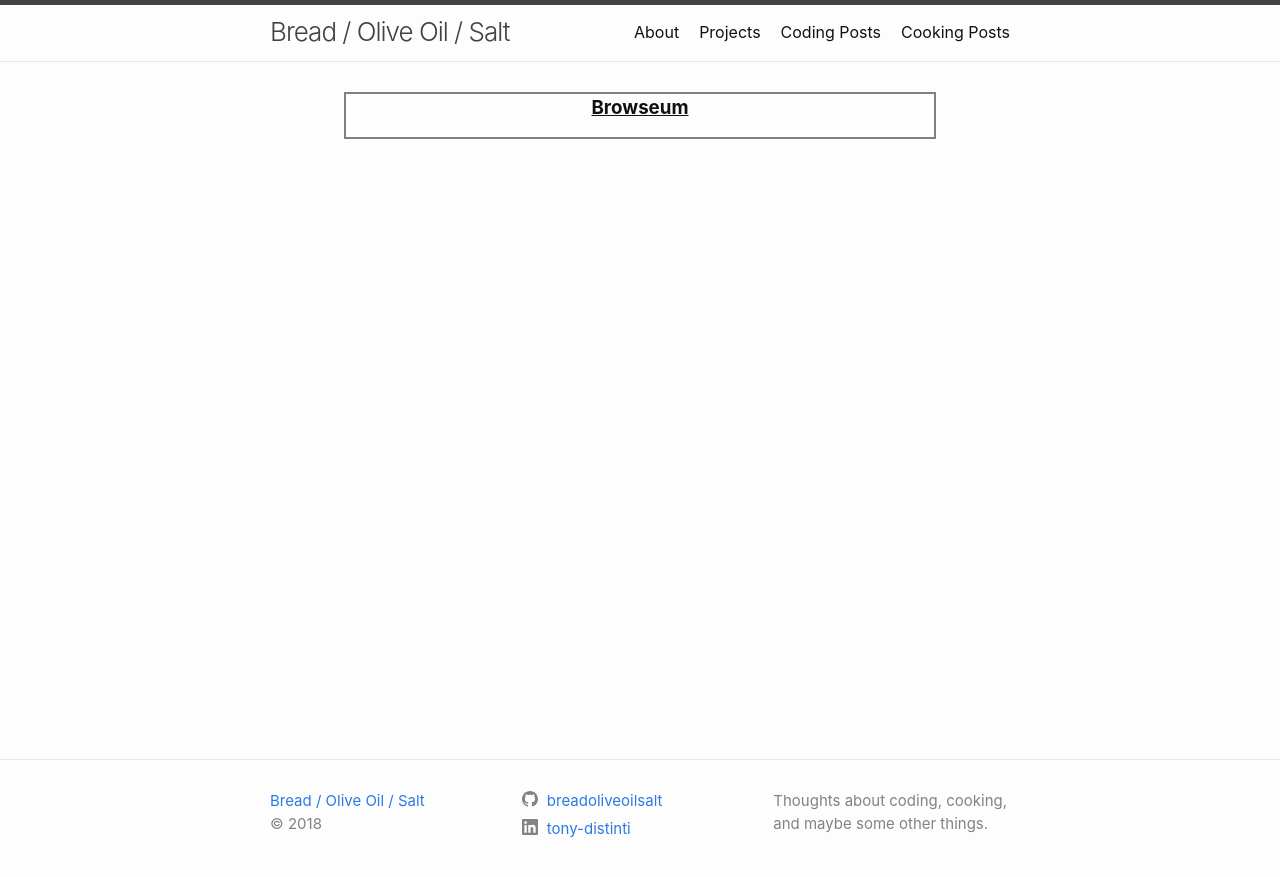
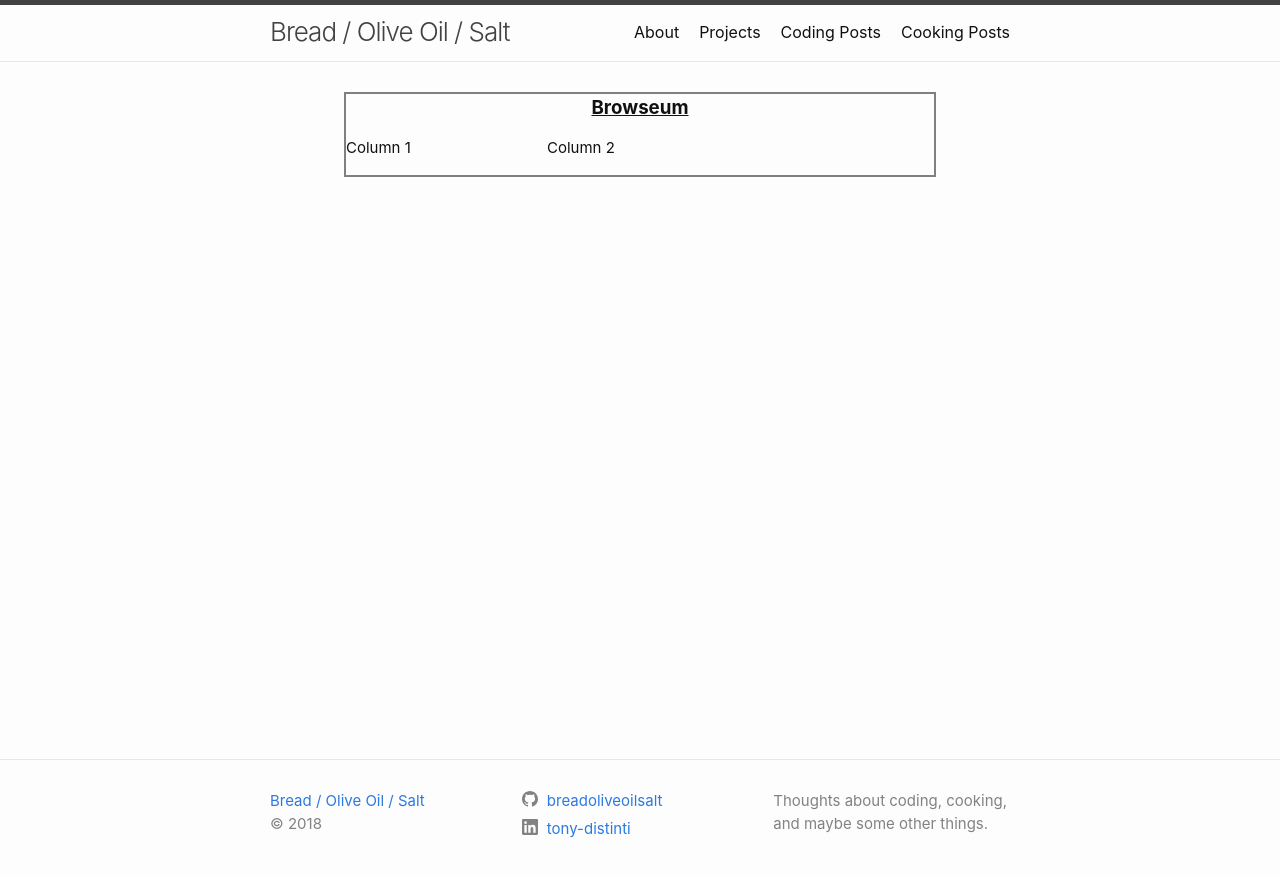
Before and after one commit to breadoliveoilsalt/breadoliveoilsalt.github.io, a Jekyll site: the page built from projects.md, in a window 1280 px wide. Shown: the top 877 px of the page. Built offline with Jekyll 4.4.1, drawn with Linux system fonts in a browser that asks for light colours.

Commit message:
For project page, draft working of at least two columns

```diff
--- a/_layouts/projects.html
+++ b/_layouts/projects.html
@@ -3,8 +3,16 @@ layout: default
 ---
 
 
-<div id="browseum" class="project">
+<div id="browseum" class="project-wrapper">
   <div class="bordered">
       <h3 class="text-centered bold underlined">Browseum</h3>
+      <div class="project-col-wrapper">
+        <div class="project-col project-col-1">
+          Column 1
+        </div>
+        <div class="project-col project-col-2">
+          Column 2
+        </div>
+      </div>
   </div>
 </div>
--- a/_sass/minima/_base.scss
+++ b/_sass/minima/_base.scss
@@ -104,7 +104,7 @@ img.small {
  * Projects
  */
 
-.project {
+.project-wrapper{
   max-width: 80%;
   margin-right: auto;
   margin-left: auto;
@@ -116,7 +116,7 @@ img.small {
   /* adapted from footer-col css */
 .project-col-wrapper {
   @include relative-font-size(0.9375);
-  color: $grey-color;
+  // color: $grey-color;
   margin-left: -$spacing-unit / 2;
   @extend %clearfix;
 }
@@ -133,14 +133,14 @@ img.small {
 }
 
 .project-col-2 {
-  width: -webkit-calc(33.33% - (#{$spacing-unit} / 2));
-  width:         calc(33.33% - (#{$spacing-unit} / 2));
+  width: -webkit-calc(66.67% - (#{$spacing-unit} / 2));
+  width:         calc(66.67% - (#{$spacing-unit} / 2));
 }
-
-.project-col-3 {
-  width: -webkit-calc(33.33% - (#{$spacing-unit} / 2));
-  width:         calc(33.33% - (#{$spacing-unit} / 2));
-}
+//
+// .project-col-3 {
+//   width: -webkit-calc(33.33% - (#{$spacing-unit} / 2));
+//   width:         calc(33.33% - (#{$spacing-unit} / 2));
+// }
 
 @include media-query($on-laptop) {
   .project-col-1,
```
